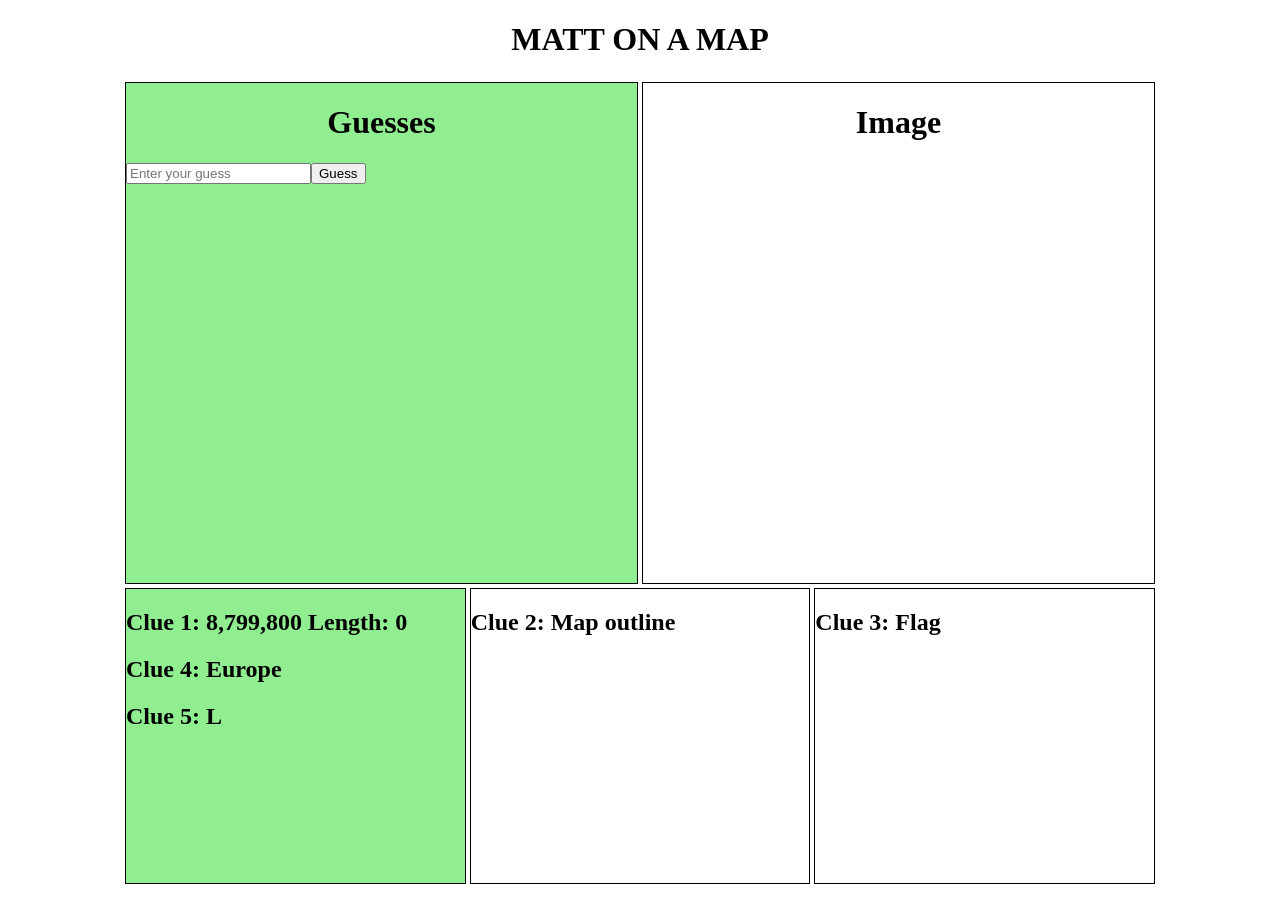
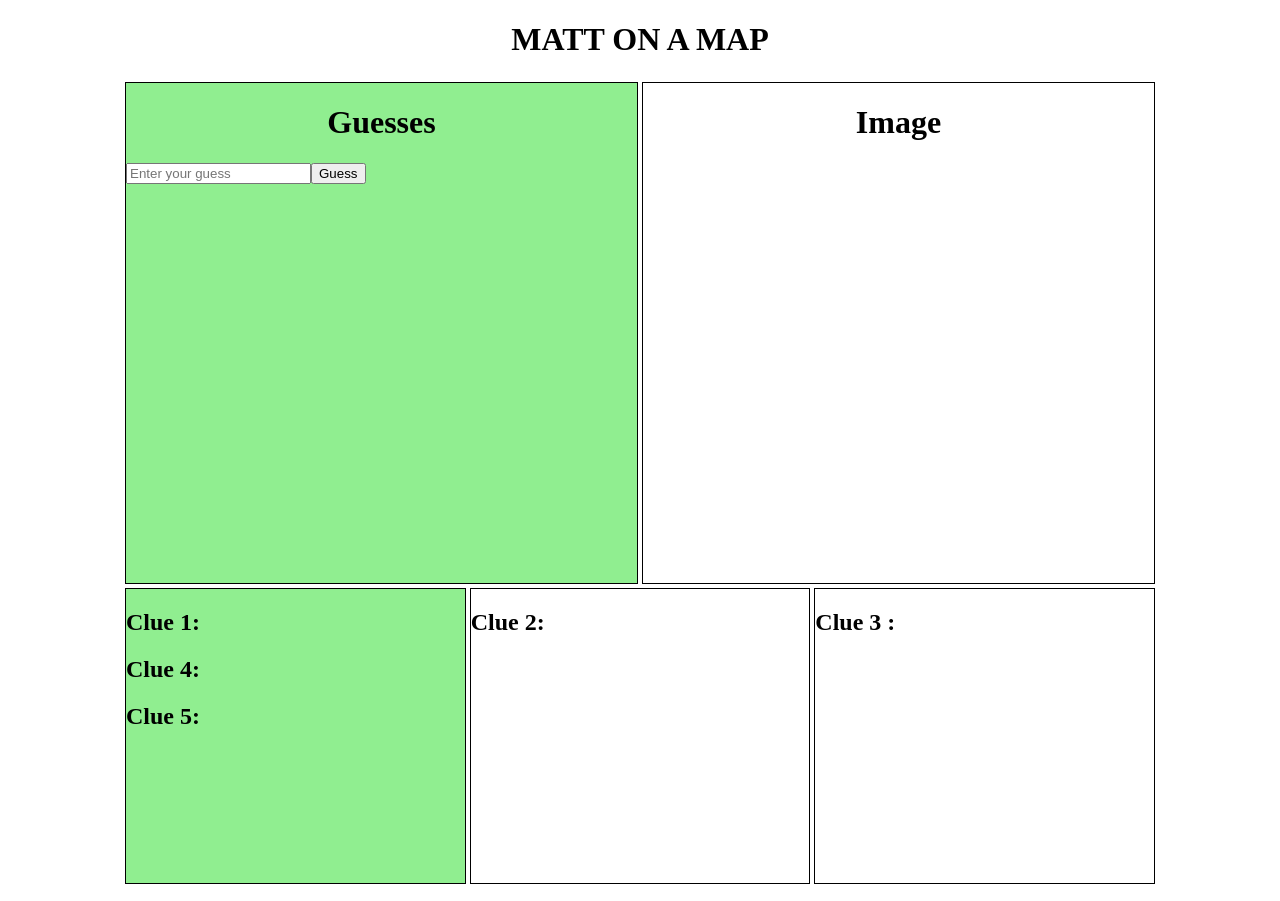
Before and after one commit to matt190589/matt-on-map, a Next.js app in the folder matt-on-a-map/: page / in a window 1280 px wide. Built offline with nearby package versions, Linux system fonts and the light colour scheme.

Commit message:
Clues conditionally rendering after every guess. Alert also added when guesses are up. Nearly at MVP

```diff
--- a/matt-on-a-map/next.config.js
+++ b/matt-on-a-map/next.config.js
@@ -1,6 +1,9 @@
 /** @type {import('next').NextConfig} */
 const nextConfig = {
   reactStrictMode: true,
-}
+  images: {
+    domains: ["www.itraveluk.co.uk"],
+  },
+};
 
-module.exports = nextConfig
+module.exports = nextConfig;
--- a/matt-on-a-map/src/components/ClueBox.js
+++ b/matt-on-a-map/src/components/ClueBox.js
@@ -1,26 +1,41 @@
 import capitalData from "lib/data";
+import Image from "next/image";
 
 export default function ClueBox(props) {
   const guessLists = props.guessLists;
+  const mapUrl = capitalData[0].countryMapUrl;
+  const flagUrl = capitalData[0].countryflagUrl;
+  console.log(mapUrl);
   return (
     <div className="row">
       <div className="short-column">
         <div className="left-column">
-          <h2>
-            Clue 1: {capitalData[0].population} Length: {guessLists.length}
-          </h2>
-          <h2>Clue 4: {capitalData[0].continent}</h2>
-          <h2>Clue 5: {capitalData[0].firstLetter}</h2>
+          <h2>Clue 1: </h2>
+          {guessLists.length > 0 ? <h2>{capitalData[0].population}</h2> : ""}
+          <h2>Clue 4: </h2>
+          {guessLists.length > 3 ? <h2>{capitalData[0].continent}</h2> : ""}
+          <h2>Clue 5: </h2>
+          {guessLists.length > 4 ? <h2>{capitalData[0].firstLetter}</h2> : ""}
         </div>
       </div>
       <div className="short-column">
         <div className="right-column">
-          <h2>Clue 2: Map outline</h2>
+          <h2>Clue 2: </h2>
+          {guessLists.length > 1 ? (
+            <img src={mapUrl} alt="map outline" width={200} height={200} />
+          ) : (
+            ""
+          )}
         </div>
       </div>
       <div className="short-column">
         <div className="right-column">
-          <h2>Clue 3: Flag</h2>
+          <h2>Clue 3 :</h2>
+          {guessLists.length > 2 ? (
+            <img src={flagUrl} alt="country flag" width={200} height={200} />
+          ) : (
+            ""
+          )}
         </div>
       </div>
     </div>
--- a/matt-on-a-map/src/components/GuessInput.js
+++ b/matt-on-a-map/src/components/GuessInput.js
@@ -6,7 +6,7 @@ import ClueBox from "../components/ClueBox";
 export default function Guessinput(props) {
   const [guess, setGuess] = useState("");
 
-  const MAX_GUESSES = 6;
+  const MAX_GUESSES = 5;
 
   const userGuess = (event) => {
     console.log(event.target.value);
```
